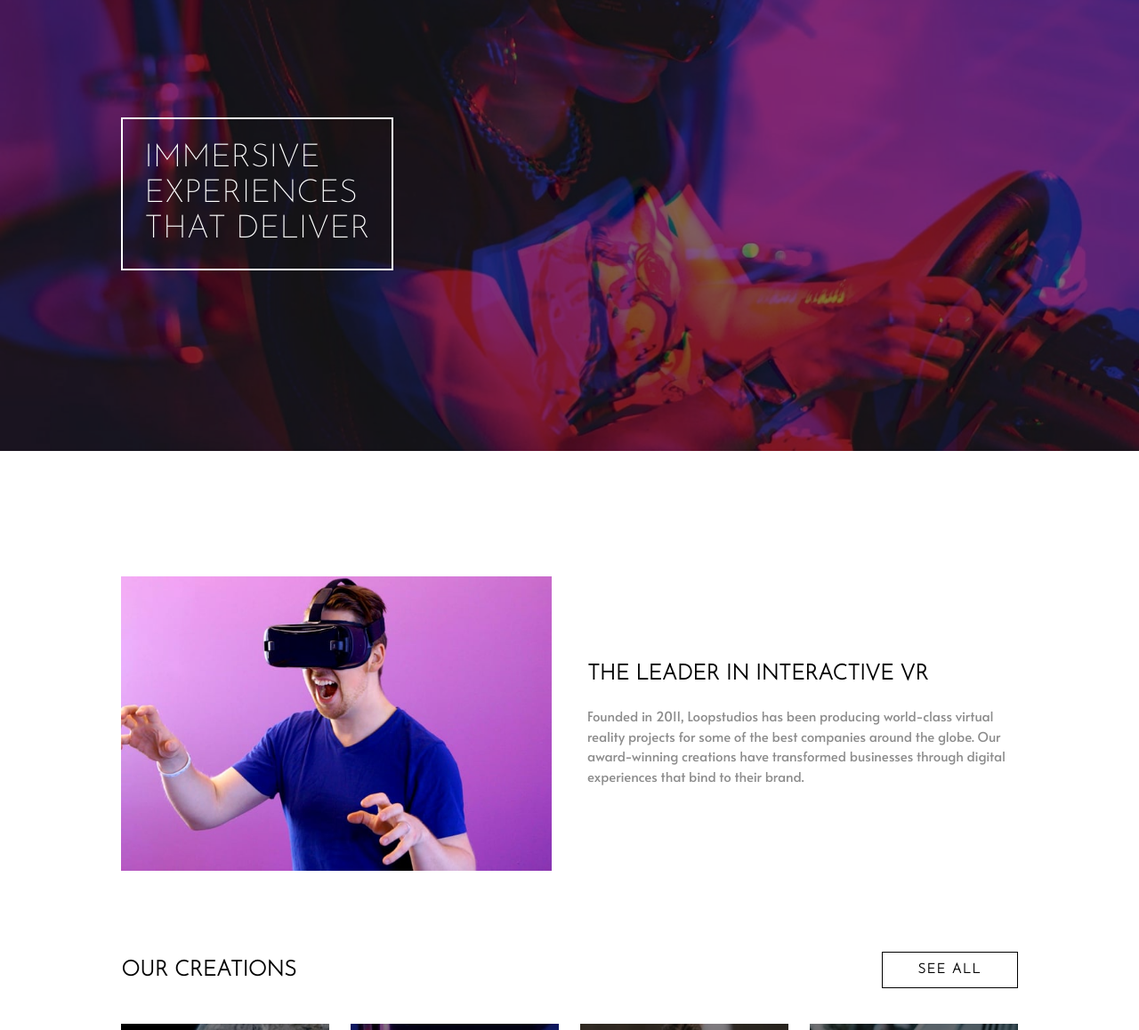
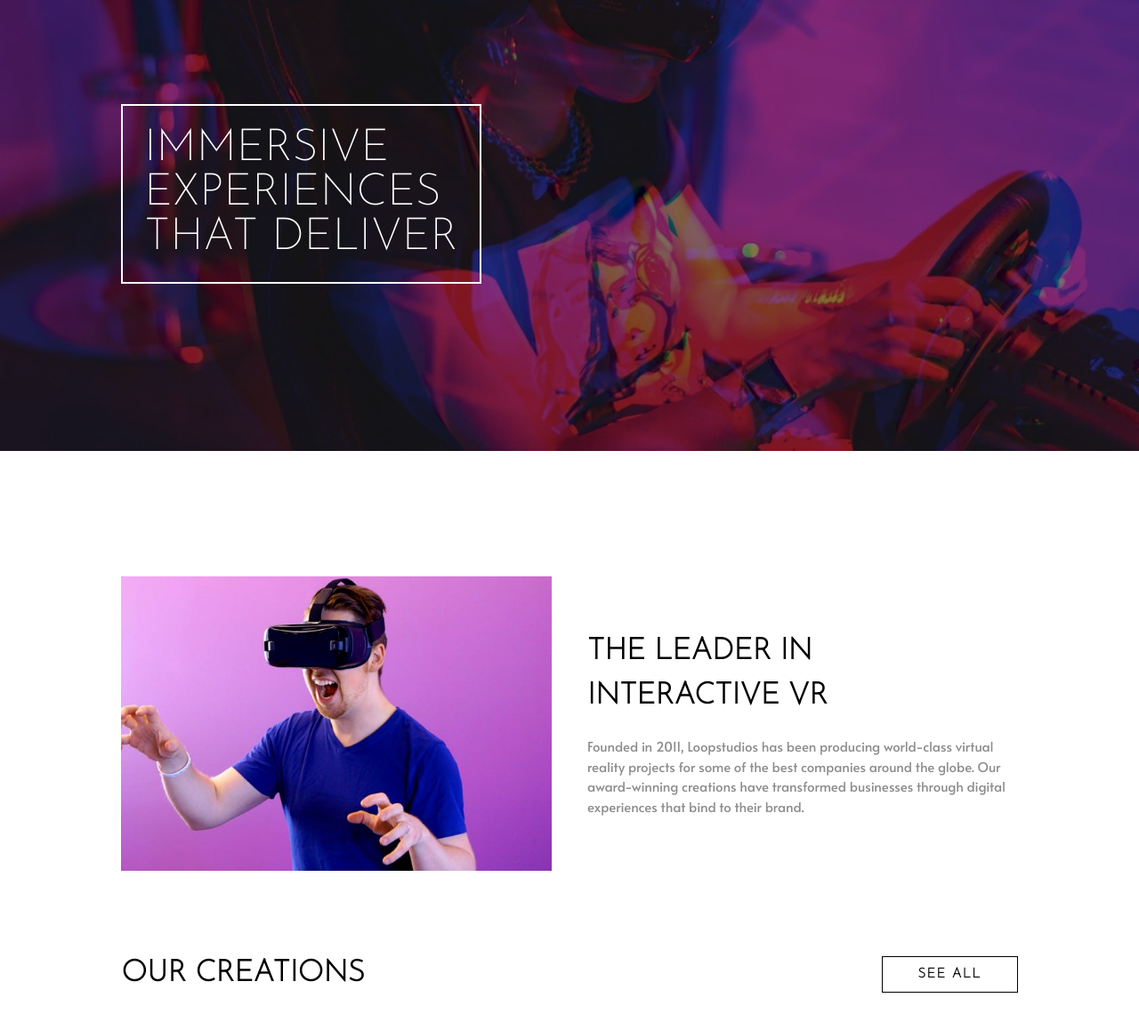
Before and after one commit to jjalbuenacabuyao/loopstudios-landing-page-main, a website built with Vite: page index.html in a window 1280 px wide. Shown: the part 71-1229 px from the top of the page at 89% size. Built offline with nearby package versions, Linux system fonts and the light colour scheme.

Commit message:
adjusted font-sizes

```diff
--- a/index.html
+++ b/index.html
@@ -78,12 +78,12 @@
           <img
             src="./src/images/mobile/image-hero.jpg"
             alt="A person using VR"
-            class="w-full object-cover landscape:h-full md:h-[50dvh] lg:h-auto"
+            class="w-full object-cover landscape:h-full md:h-[60vh] lg:h-auto"
           />
         </picture>
 
         <h1
-          class="row-start-1 col-start-1 p-6 text-4xl mx-24-48 border-2 border-white z-10 md:ml-48-164"
+          class="row-start-1 col-start-1 p-6 text-36-54 mx-24-48 border-2 border-white z-10 md:ml-48-164 leading-none"
         >
           Immersive<br />experiences<br />that<span class="md:hidden"
             ><br
@@ -103,7 +103,7 @@
         />
 
         <div class="grid gap-5 md:flex md:flex-col 2xl:absolute 2xl:bottom-0 2xl:right-0 2xl:w-[545px] 2xl:mr-48-164 2xl:bg-white 2xl:py-24 2xl:pl-24">
-          <h2 class="text-black font-bold text-2xl">
+          <h2 class="text-black font-bold text-24-36 max-w-[470px] 2xl:max-w-none">
             The leader in interactive VR
           </h2>
           <p class="text-dark-gray-100 font-alata normal-case px-12-20 md:px-0">
@@ -120,7 +120,7 @@
         class="creation grid gap-6 px-24-48 pb-20 md:grid-cols-4 md:items-center md:px-48-164 md:pb-80-184"
       >
         <h2
-          class="text-2xl text-black font-bold text-center md:col-span-2 md:text-left md:mb-4"
+          class="text-24-36 text-black font-bold text-center md:col-span-2 md:text-left md:mb-4"
         >
           Our creations
         </h2>
```
